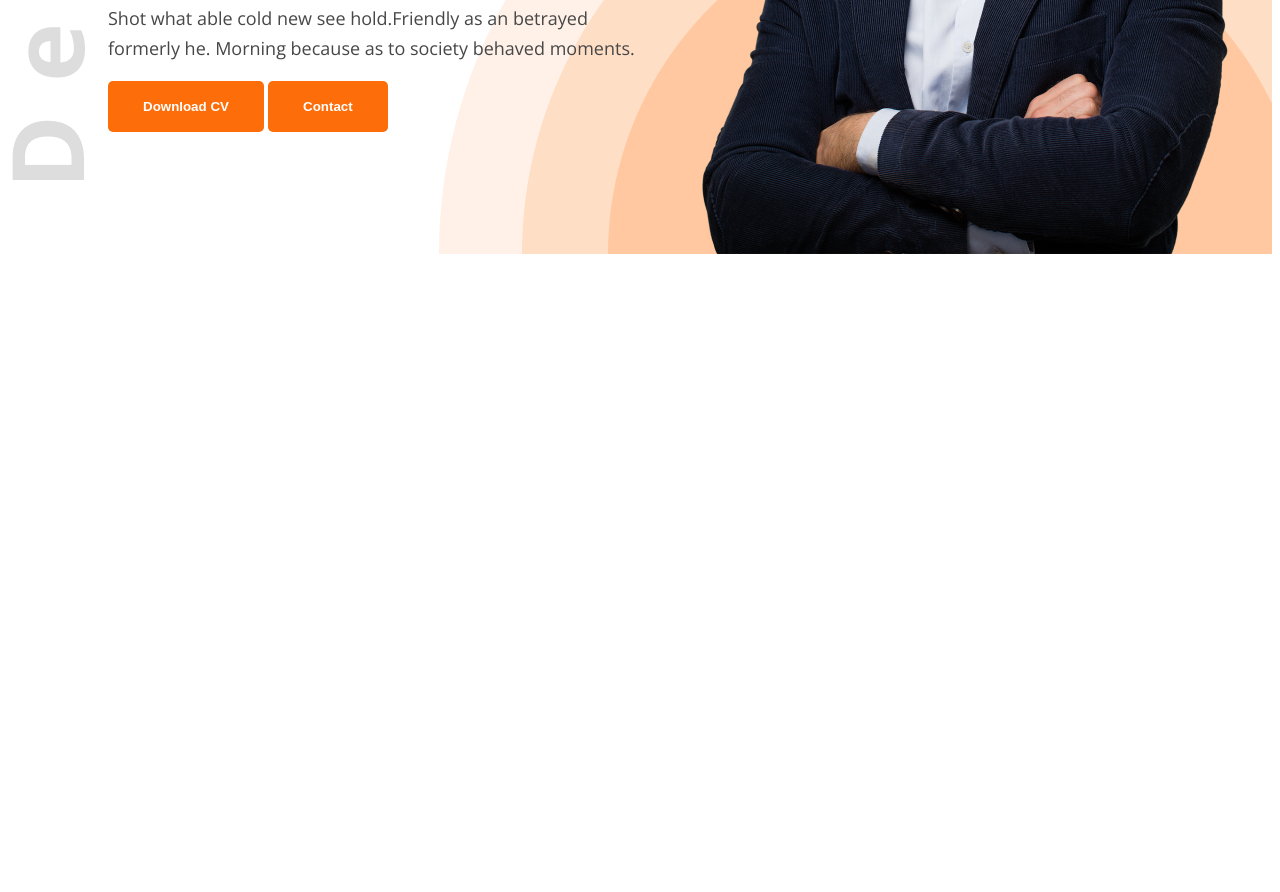
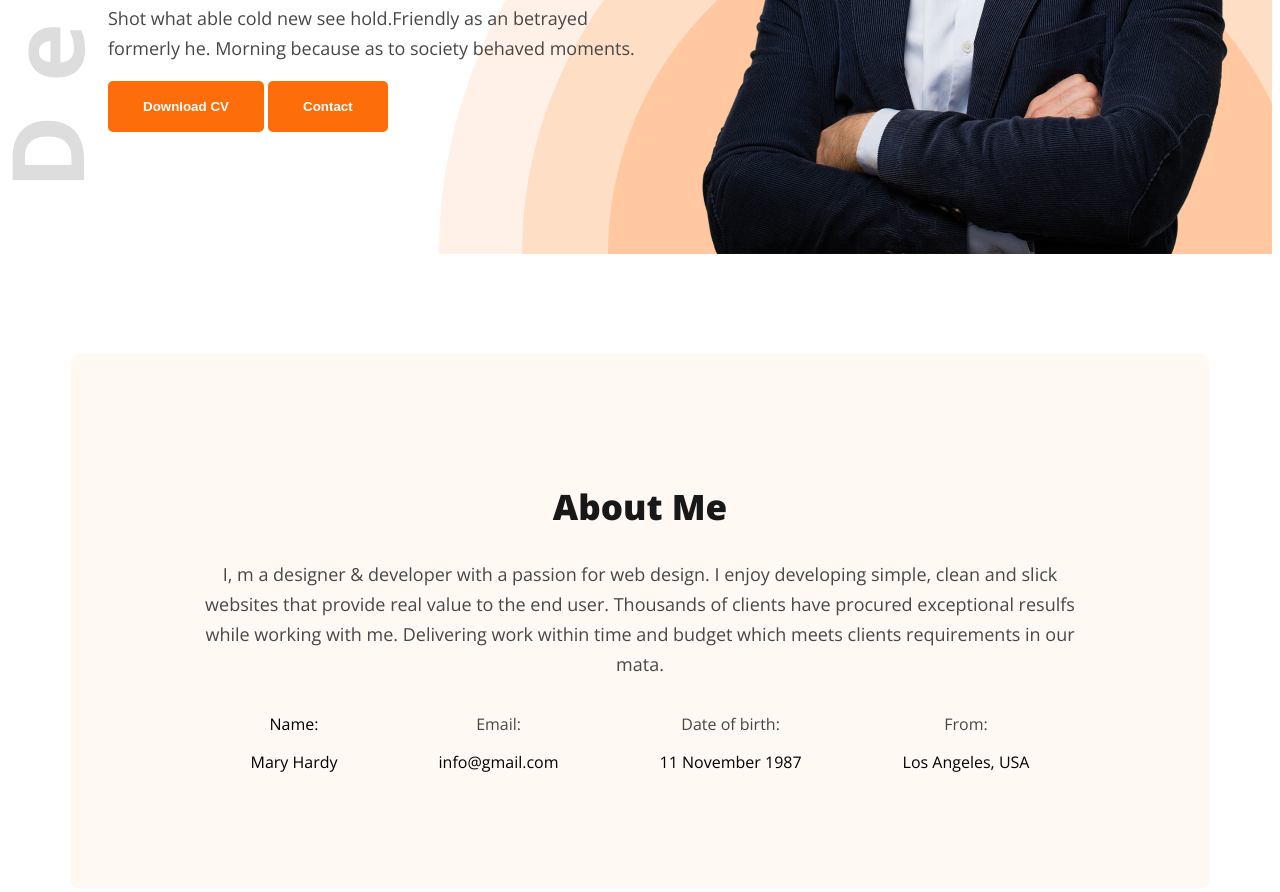
Before and after one commit to devforhadul/web-portfolio-project, a plain HTML site: page index.html in a window 1280 px wide. Shown: the part 591-1483 px from the top of the page. Before the commit the page ends 853 px from the top, so only its background shows below. Drawn offline with nearby package versions, Linux system fonts and the light colour scheme.

Commit message:
about section added

```diff
--- a/index.html
+++ b/index.html
@@ -37,6 +37,31 @@
 
     <main>
 
+        <section class="about txt-center">
+            <h2 class="about-title dark-1">About Me</h2>
+            <p class="about-desc dark-2">I, m a designer & developer with a passion for web design. I enjoy developing simple, clean and slick websites that provide real value to the end user. Thousands of clients have procured exceptional resulfs while working with me. Delivering work within time and budget which meets clients requirements in our mata.</p>
+
+            <div class="about-items">
+                <div class="about-item">
+                    <p class="item-title">Name:</p>
+                    <p class="item-desc">Mary Hardy </p>
+                </div>
+                <div class="about-item">
+                    <p class="item-title dark-2">Email:</p>
+                    <p class="item-desc">info@gmail.com</p>
+                </div>
+                <div class="about-item">
+                    <p class="item-title dark-2">Date of birth:</p>
+                    <p class="item-desc">11 November 1987</p>
+                </div>
+                <div class="about-item">
+                    <p class="item-title dark-2">From:</p>
+                    <p class="item-desc">Los Angeles, USA</p>
+                </div>
+            </div>
+
+        </section>
+
     </main>
 
     <footer>
--- a/styles/style.css
+++ b/styles/style.css
@@ -25,6 +25,9 @@
     font-weight: 800;
     border-radius: 5px;
     border: none;
+}
+.txt-center{
+    text-align: center;
 }
 
 /* Nav Styles */
@@ -78,3 +81,28 @@ header{
     background-repeat: no-repeat;
     background-position: top left, bottom right;
 }
+/* Main Style */
+main{
+    max-width: 1140px;
+    margin: 0 auto;
+}
+/* About sec Style */
+.about{
+    background-color: #FFF8F3;
+    padding: 100px 130px;
+    margin: 100px 0;
+    border-radius: 10px;
+}
+.about-title{
+    font-size: 35px;
+    font-weight: 800;
+}
+.about-desc{
+    font-size: 18px;
+    line-height: 30px;
+}
+.about-items{
+    display: flex;
+    justify-content: space-around;
+
+}
```
